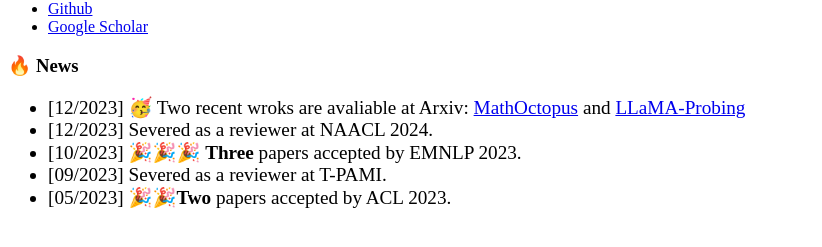
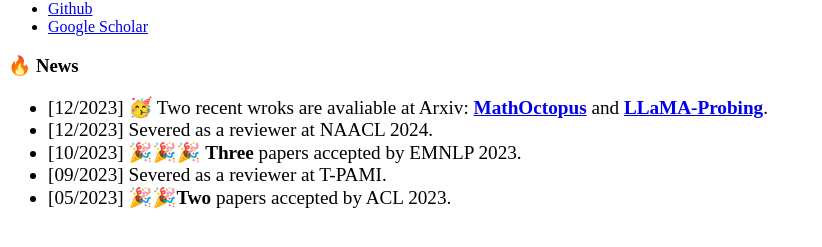
Before and after one commit to jerrynchen/jerrynchen.github.io, a Jekyll site: the page built from _pages/includes/news.md, in a window 1280 px wide. Shown: the part 376-623 px from the top of the page, without its empty margins (0-822 px from the left). Built offline with Jekyll 4.4.1, drawn with Linux system fonts in a browser that asks for light colours; our own code applies the rules of GitHub Pages for plain Markdown files.

Commit message:
Update news.md

```diff
--- a/_pages/includes/news.md
+++ b/_pages/includes/news.md
@@ -2,7 +2,7 @@
 
 <div class='paper-box-text' style="font-size: larger;" markdown="1">
 
-* [12/2023] 🥳 Two recent wroks are avaliable at Arxiv: [MathOctopus](https://mathoctopus.github.io/) and [LLaMA-Probing](https://github.com/nuochenpku/LLaMA_Analysis)
+* [12/2023] 🥳 Two recent wroks are avaliable at Arxiv: [**MathOctopus**](https://mathoctopus.github.io/) and [**LLaMA-Probing**](https://github.com/nuochenpku/LLaMA_Analysis).
 * [12/2023] Severed as a reviewer at NAACL 2024.
 * [10/2023] 🎉🎉🎉 **Three** papers accepted by EMNLP 2023.
 * [09/2023] Severed as a reviewer at T-PAMI.
```
